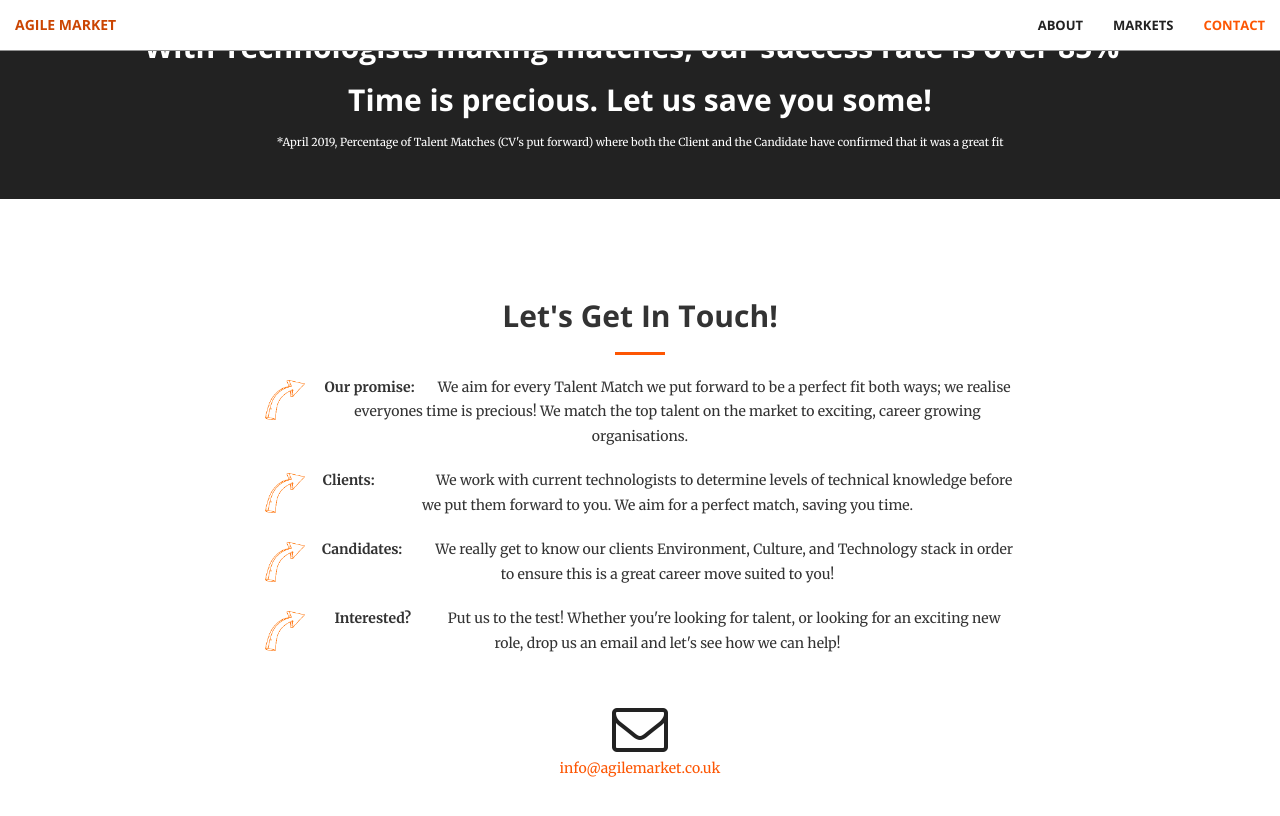
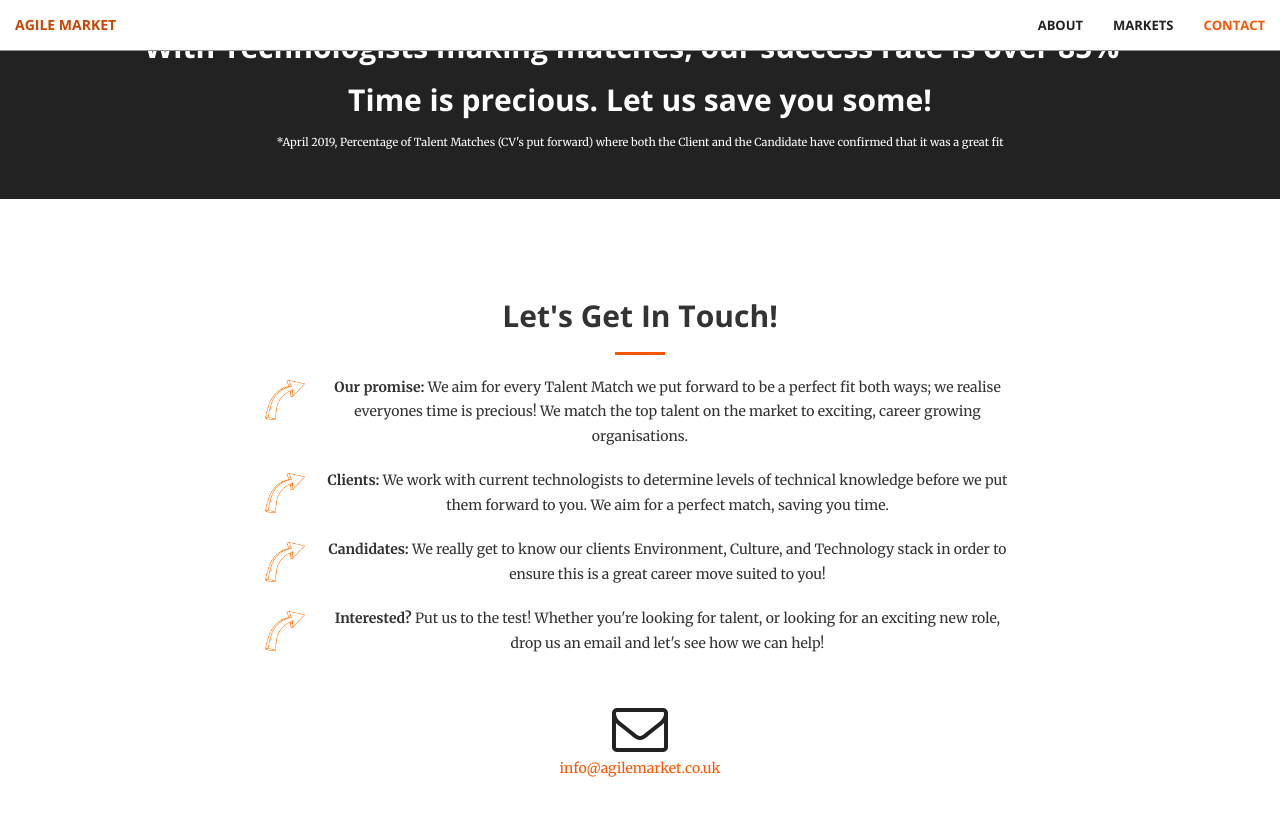
Before and after one commit to joecity/agilemarket, a Jekyll site: the page built from index.html, in a window 1280 px wide and 900 px high, scrolled down 2615 px. Shown: the top 816 px of the window. Built offline with Jekyll 4.4.1, drawn with Linux system fonts in a browser that asks for light colours.

Commit message:
Updated css for contact - so bold text lines up

```diff
--- a/_sass/_base.scss
+++ b/_sass/_base.scss
@@ -368,8 +368,6 @@
 #contact {
     p {
         span {
-            width: 110px;
-            display: inline-block;
             font-weight: bold;
             text-align: left;
         }
```
